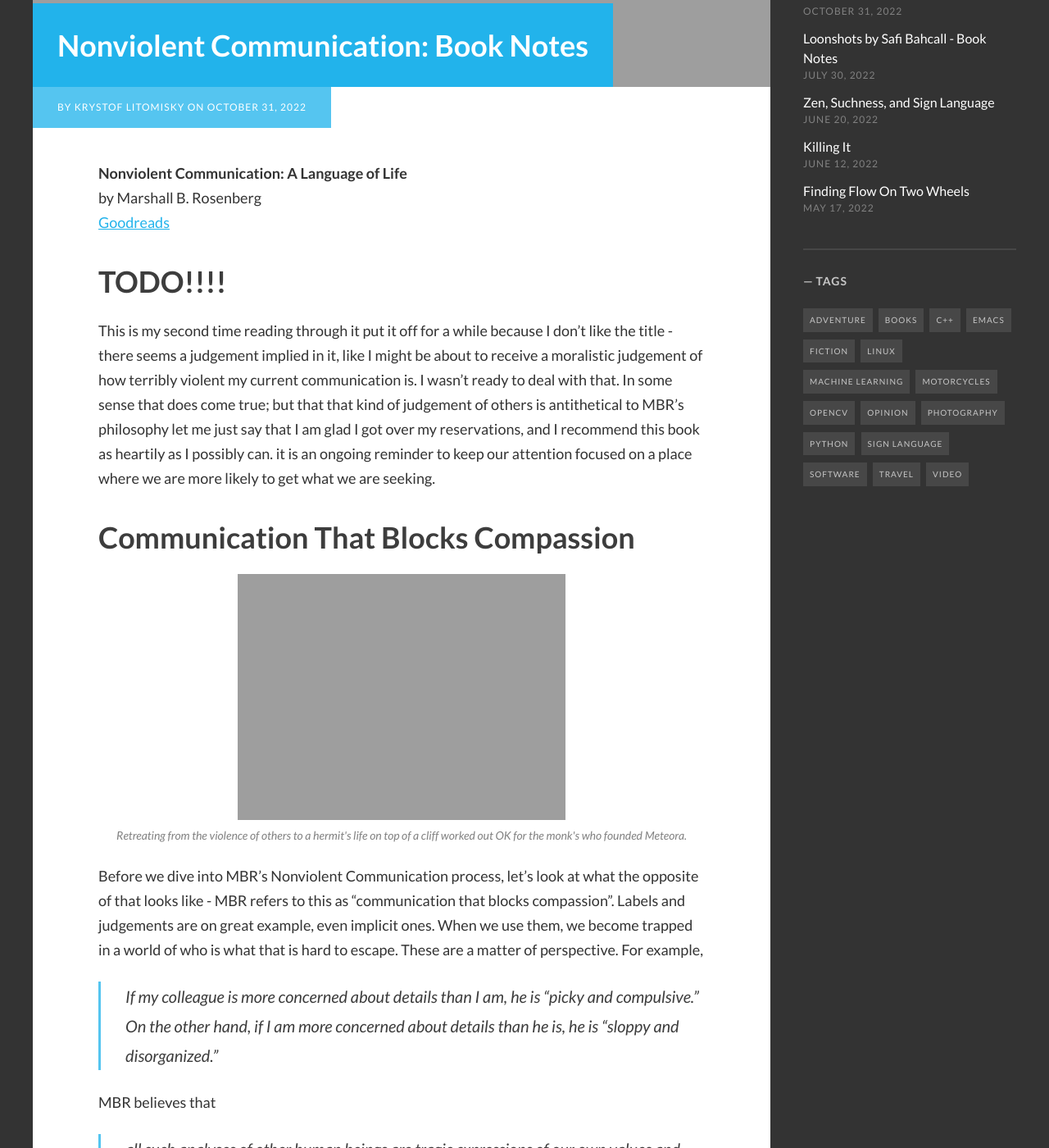
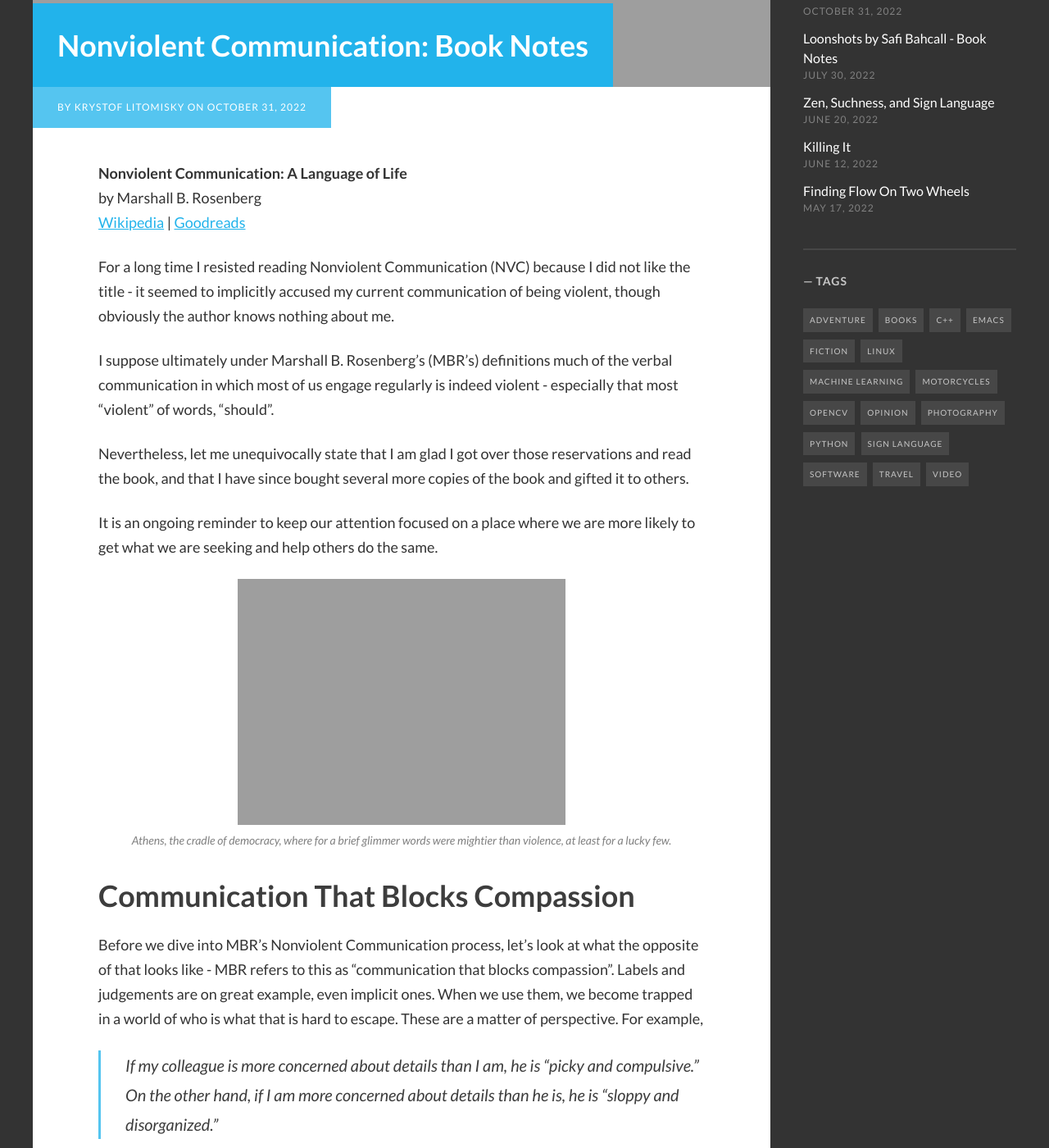
Before and after one commit to krystofl/krystofl.github.io, a Jekyll site: the page built from _posts/2022-10-31-nonviolent-communication.md, in a window 1280 px wide and 1400 px high, scrolled down 722 px. Shown: the whole window at 82% size. Built offline with Jekyll 4.4.1, drawn with Linux system fonts in a browser that asks for light colours; some web fonts are replaced; comment, search, counter and statistics services are not loaded; some of the changed text lies outside the part shown.

Commit message:
NVC notes updates

```diff
--- a/_posts/2022-10-31-nonviolent-communication.md
+++ b/_posts/2022-10-31-nonviolent-communication.md
@@ -4,29 +4,29 @@ title: "Nonviolent Communication: Book Notes"
 description: "Krystof's book notes on Marshall B. Rosenberg's Nonviolent Communication: A Language of Life."
 tags: [Books]
 photos_dir: "2022-10-31-greece"
-banner_image: 20220726-022844-honeymoon-KXL09367.jpg
+banner_image: 20220720-125914-honeymoon-PXL_20220720_095914416.jpg
 ---
 
 **Nonviolent Communication: A Language of Life**<br/>
 by Marshall B. Rosenberg<br/>
-[Goodreads](https://www.goodreads.com/book/show/71730.Nonviolent_Communication)
+[Wikipedia](https://en.wikipedia.org/wiki/Nonviolent_Communication) | [Goodreads](https://www.goodreads.com/book/show/71730.Nonviolent_Communication)
 
+For a long time I resisted reading Nonviolent Communication (NVC) because I did not like the title - it seemed to implicitly accused my current communication of being violent, though obviously the author knows nothing about me.
 
-# TODO!!!!
+I suppose ultimately under Marshall B. Rosenberg's (MBR's) definitions much of the verbal communication in which most of us engage regularly is indeed violent - especially that most "violent" of words, "should".
 
-This is my second time reading through it
-put it off for a while because I don't like the title - there seems a judgement implied in it, like I might be about to receive a moralistic judgement of how terribly violent my current communication is. I wasn't ready to deal with that.
-In some sense that does come true; but that that kind of judgement of others is antithetical to MBR's philosophy
-let me just say that I am glad I got over my reservations, and I recommend this book as heartily as I possibly can.
-it is an ongoing reminder to keep our attention focused on a place where we are more likely to get what we are seeking.
+Nevertheless, let me unequivocally state that I am glad I got over those reservations and read the book, and that I have since bought several more copies of the book and gifted it to others.
+
+It is an ongoing reminder to keep our attention focused on a place where we are more likely to get what we are seeking and help others do the same.
+
+{% include post_image_full_lightbox.html
+   filename="20220726-022844-honeymoon-KXL09367.jpg"
+   title="Athens, the cradle of democracy, where for a brief glimmer words were mightier than violence, at least for a lucky few."
+   caption="Athens, the cradle of democracy, where for a brief glimmer words were mightier than violence, at least for a lucky few." %}
+
 
 
 # Communication That Blocks Compassion
-
-{% include post_image_full_lightbox.html
-   filename="20220721-154340-honeymoon-KXL09168.jpg"
-   title="Retreating from the violence of others to a hermit's life on top of a cliff worked out OK for the monk's who founded Meteora."
-   caption="Retreating from the violence of others to a hermit's life on top of a cliff worked out OK for the monk's who founded Meteora." %}
 
 Before we dive into MBR's Nonviolent Communication process, let's look at what the opposite of that looks like - MBR refers to this as "communication that blocks compassion".
 Labels and judgements are on great example, even implicit ones. When we use them, we become trapped in a world of who is what that is hard to escape. These are a matter of perspective. For example,
@@ -40,6 +40,11 @@ MBR believes that
 I think that is spot on.
 
 <!--more-->
+
+{% include post_image_full_lightbox.html
+   filename="20220721-154340-honeymoon-KXL09168.jpg"
+   title="Retreating from the violence of others to a hermit's life on top of a cliff worked out OK for the monk's who founded Meteora."
+   caption="Retreating from the violence of others to a hermit's life on top of a cliff worked out OK for the monk's who founded Meteora." %}
 
 Perhaps my favorite observation from the book is about communication that denies responsibility:
 
@@ -70,11 +75,6 @@ I think it is no coincidence that some of the most creative and influential entr
 
 # The Nonviolent Communication Process
 
-{% include post_image_full_lightbox.html
-   filename="20220725-092827-honeymoon-PXL_20220725_062827912.MP.jpg"
-   title="Many are those who would climb the Akropolis, the cradle of democracy, a place where for a brief glimmer words were mightier than violence... for a lucky few."
-   caption="Many are those who would climb the Akropolis, the cradle of democracy, a place where for a brief glimmer words were mightier than violence... for a lucky few." %}
-
 Nonviolent Communication has four steps:
    1. Observe what is actually happening in a situation
    2. State how we feel when we observe this action
@@ -87,6 +87,11 @@ Let's dive into the process.
 
 
 ## Observing Without Evaluating
+
+{% include post_image_full_lightbox.html
+   filename="20220725-092827-honeymoon-PXL_20220725_062827912.MP.jpg"
+   title="Many are those who would climb the Akropolis, the cradle of democracy."
+   caption="Many are those who would climb the Akropolis, the cradle of democracy." %}
 
 NVC stresses separating observation from evaluation. This is important because when we mix in evaluation, others are likely to hear criticism and instinctively resist what we are saying. If things get bad, it may become impossible to even agree on facts (writing this made me instantly think of US politics and cable news).
 
```
